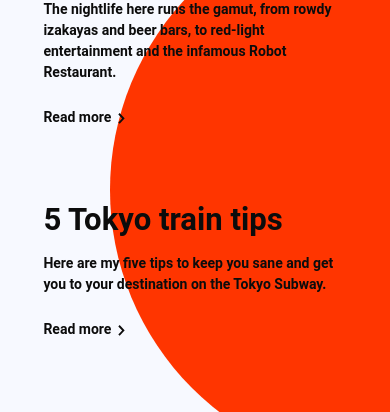
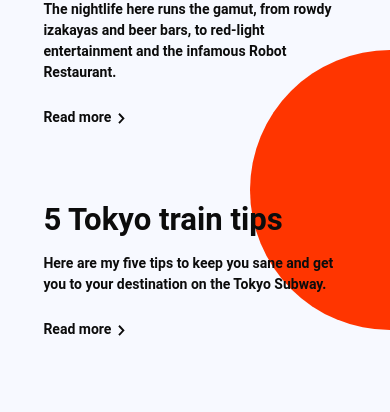
Before and after one commit to gbr/gatsby-anij-blog, a Gatsby site: page / in a window 390 px wide. Shown: the part 654-1066 px from the top of the page. Built offline with nearby package versions, Linux system fonts and the light colour scheme; Gatsby itself is replaced by a stand-in of ours; a web font is replaced by a local one.

Commit message:
Less distracting circle for mobile

```diff
--- a/src/components/layout.scss
+++ b/src/components/layout.scss
@@ -166,10 +166,17 @@ div.blog-posts {
 div.circle {
   position: fixed;
 
-  bottom: -20em;
-  right: -20em;
-  width: 40em;
-  height: 40em;
+  bottom: -10em;
+  right: -10em;
+  width: 20em;
+  height: 20em;
+
+  @media (min-width: $break-small) {
+    bottom: -20em;
+    right: -20em;
+    width: 40em;
+    height: 40em;
+  }
 
   background-color: $red;
   // mix-blend-mode: screen;
```
